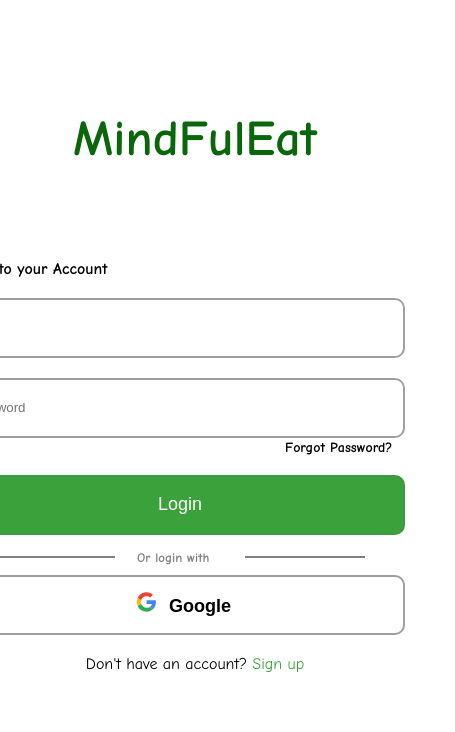
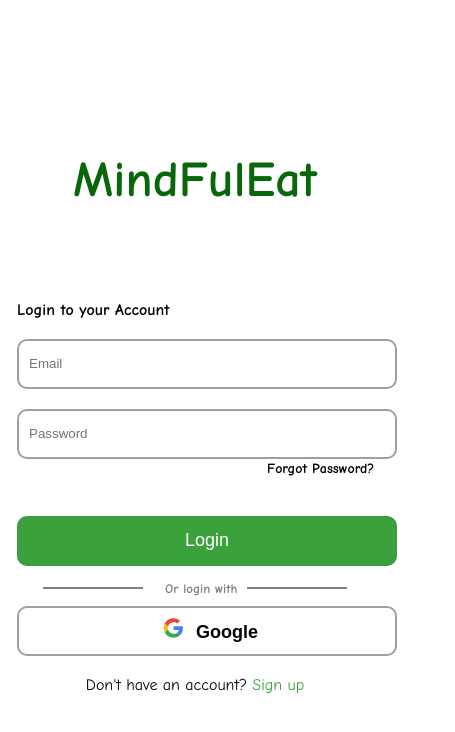
Before and after one commit to Waliyulahi1/MindfulEats, a plain HTML site: page HTML/login.html in a window 390 px wide. Shown: the whole page, 455 px wide, since content can reach past the window. Drawn offline with Linux system fonts and the light colour scheme.

Commit message:
final work

```diff
--- a/CSS/login.css
+++ b/CSS/login.css
@@ -121,3 +121,343 @@ hr{
 .option::after{
     margin-right: 90px;
 }
+
+@media screen and (max-width: 510px){
+.container{
+    width: auto;
+    height: auto;
+    background-color: white;
+}
+
+#header{
+    color: rgb(10, 102, 10);
+    font-size: 50px;
+    text-align: center;
+
+    height: 150px;
+}
+
+#login-area{
+    height: 205px;
+    padding-left: 2dvh;
+}
+
+.input{
+    width: 400px;
+    height: 60px;
+    border-radius: 10px;
+    border: 2px solid rgba(0, 0, 0, 0.375);
+    padding: 10px;
+    margin-top: 20px;
+
+
+}
+
+#link-1{
+    text-decoration: none;
+    color: black ;
+    margin-left: 280px;
+    font-size: 14px;
+}
+
+.btn-1{
+    width: 400px;
+    height: 60px;
+    border-radius: 10px;
+    border: 2px solid rgba(55, 146, 84, 0.375);
+    padding: 10px;
+    margin-top: 10px;
+    background-color: rgb(59, 161, 59);
+    color: white;
+    font-size: 18px;
+    margin-left: 17px;
+    margin-bottom: 15px;
+    cursor: pointer;
+}
+
+.btn-2{
+    width: 400px;
+    height: 60px;
+    border-radius: 10px;
+    border: 2px solid rgba(0, 0, 0, 0.375);
+    padding: 10px;
+    margin-top: 10px;
+    background-color: white;
+    color: black;
+    margin-left: 17px;
+    font-size: 18px;
+    cursor: pointer;
+}
+
+img{
+    width: 35px;
+    height: 20px;
+}
+
+hr{
+    width: 20px;
+}
+
+#link-2{
+    color: rgb(59, 161, 59);
+    text-decoration: none;
+
+}
+
+#p-3{
+    margin-top: 20px;
+    text-align: center;
+}
+
+.option{
+    display: grid;
+    grid-template-columns: repeat(3,1fr);
+    align-items: center;
+
+}
+.option::before, .option::after{
+    content: "";
+    height: 1.3px;
+    width: 100px;
+    background-color: grey;
+    display: block;
+
+}
+
+
+.option::before{
+    margin-left: 50px;
+}
+
+.option::after{
+    margin-right: 50px;
+}
+
+}
+
+
+
+@media screen and (max-width: 424px){
+    body{
+        width: 100vw;
+    }
+.container{
+    width: auto;
+    height: auto;
+    background-color: white;
+}
+
+#header{
+    color: rgb(10, 102, 10);
+    font-size: 50px;
+    text-align: center;
+
+    height: 150px;
+}
+
+#login-area{
+    height: 205px;
+    padding-left: 19px;
+}
+
+.input{
+    width: 365px;
+    height: 50px;
+    border-radius: 10px;
+    border: 2px solid rgba(0, 0, 0, 0.375);
+    padding: 10px;
+    margin-top: 20px;
+
+
+}
+
+#link-1{
+    text-decoration: none;
+    color: black ;
+    margin-left: 240px;
+    font-size: 14px;
+}
+
+.btn-1{
+    width: 365px;
+    height: 50px;
+    border-radius: 10px;
+    border: 2px solid rgba(55, 146, 84, 0.375);
+    padding: 10px;
+    margin-top: 10px;
+    background-color: rgb(59, 161, 59);
+    color: white;
+    font-size: 18px;
+    margin-left: 15px;
+    margin-bottom: 15px;
+    cursor: pointer;
+}
+
+.btn-2{
+    width: 365px;
+    height: 50px;
+    border-radius: 10px;
+    border: 2px solid rgba(0, 0, 0, 0.375);
+    padding: 10px;
+    margin-top: 10px;
+    background-color: white;
+    color: black;
+    margin-left: 15px;
+    font-size: 18px;
+    cursor: pointer;
+}
+
+img{
+    width: 35px;
+    height: 20px;
+}
+
+hr{
+    width: 20px;
+}
+
+#link-2{
+    color: rgb(59, 161, 59);
+    text-decoration: none;
+
+}
+
+#p-3{
+    margin-top: 20px;
+    text-align: center;
+}
+
+.option{
+    display: grid;
+    grid-template-columns: repeat(3,1fr);
+    align-items: center;
+
+}
+.option::before, .option::after{
+    content: "";
+    height: 1.3px;
+    width: 80px;
+    background-color: grey;
+    display: block;
+
+}
+
+
+.option::before{
+    margin-left: 50px;
+}
+
+.option::after{
+    margin-right: 50px;
+}
+
+}
+
+@media screen and (max-width: 397px){
+
+
+#header{
+    color: rgb(10, 102, 10);
+    font-size: 50px;
+    text-align: center;
+
+    height: 150px;
+}
+
+#login-area{
+    height: 205px;
+    padding-left: 24px;
+}
+
+.input{
+    width: 380px;
+    height: 50px;
+    border-radius: 10px;
+    border: 2px solid rgba(0, 0, 0, 0.375);
+    padding: 10px;
+    margin-top: 20px;
+
+
+}
+
+#link-1{
+    text-decoration: none;
+    color: black ;
+    margin-left: 250px;
+    font-size: 14px;
+}
+
+.btn-1{
+    width: 380px;
+    height: 50px;
+    border-radius: 10px;
+    border: 2px solid rgba(55, 146, 84, 0.375);
+    padding: 10px;
+    margin-top: 10px;
+    background-color: rgb(59, 161, 59);
+    color: white;
+    font-size: 18px;
+    margin-left: 24px;
+    margin-bottom: 15px;
+    cursor: pointer;
+}
+
+.btn-2{
+    width: 380px;
+    height: 50px;
+    border-radius: 10px;
+    border: 2px solid rgba(0, 0, 0, 0.375);
+    padding: 10px;
+    margin-top: 10px;
+    background-color: white;
+    color: black;
+    margin-left: 24px;
+    font-size: 18px;
+    cursor: pointer;
+}
+
+img{
+    width: 35px;
+    height: 20px;
+}
+
+hr{
+    width: 20px;
+}
+
+#link-2{
+    color: rgb(59, 161, 59);
+    text-decoration: none;
+
+}
+
+#p-3{
+    margin-top: 20px;
+    text-align: center;
+}
+
+.option{
+    display: grid;
+    grid-template-columns: repeat(3,1fr);
+    align-items: center;
+
+}
+.option::before, .option::after{
+    content: "";
+    height: 1.3px;
+    width: 100px;
+    background-color: grey;
+    display: block;
+
+}
+
+
+.option::before{
+    margin-left: 50px;
+}
+
+.option::after{
+    margin-right: 50px;
+}
+
+}
```
